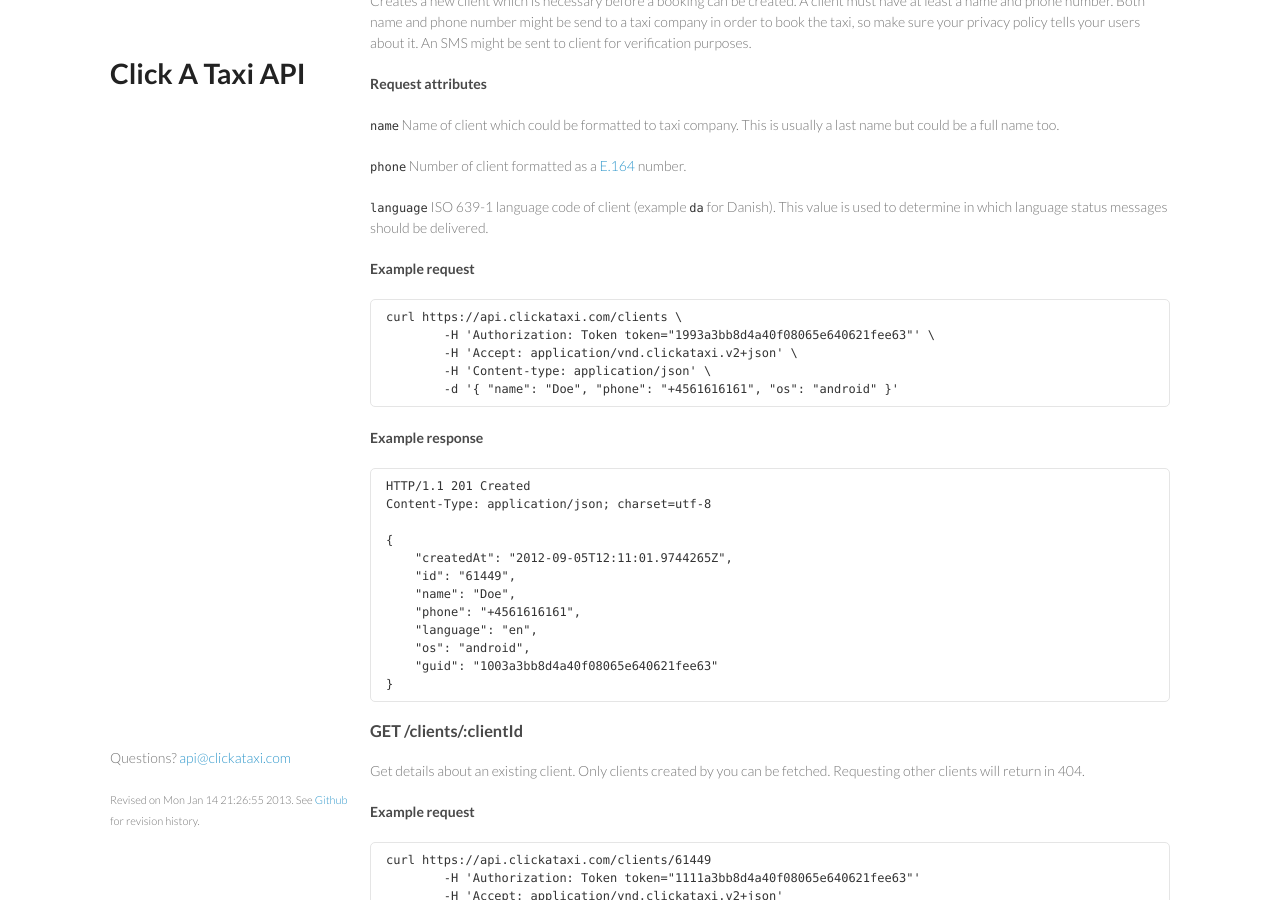
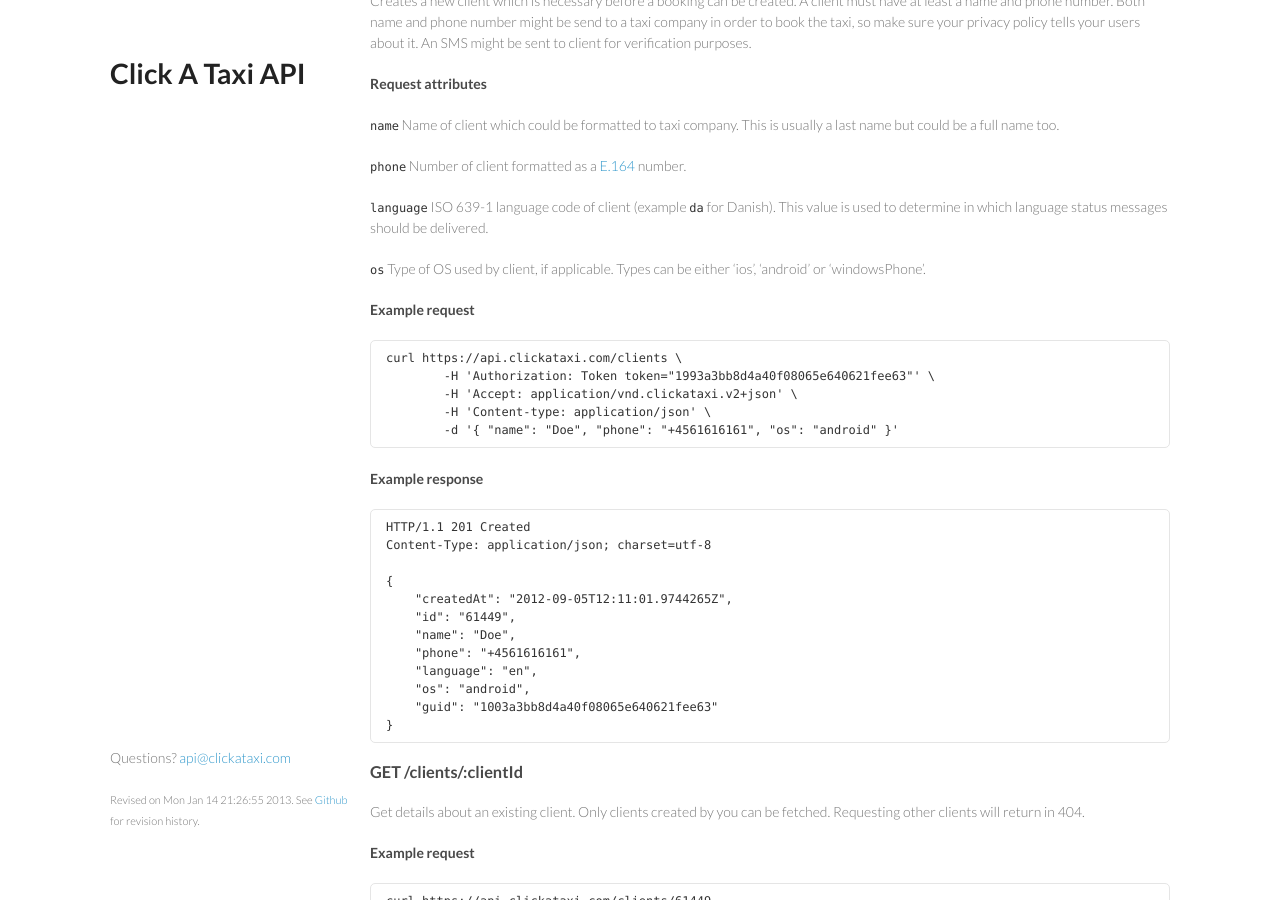
Before and after one commit to clickataxi/api-documentation, a Jekyll site: the page built from index.md, in a window 1280 px wide and 900 px high, scrolled down 11487 px. Built offline with Jekyll 4.4.1, drawn with Linux system fonts in a browser that asks for light colours; Markdown is read by kramdown in place of the engine named in the settings.

Commit message:
Adds documentation for "os" request

```diff
--- a/index.md
+++ b/index.md
@@ -652,6 +652,7 @@
 
 `language` ISO 639-1 language code of client (example `da` for Danish). This value is used to determine in which language status messages should be delivered.
 
+`os` Type of OS used by client, if applicable. Types can be either 'ios', 'android' or 'windowsPhone'.
 
 #### Example request
 
```
